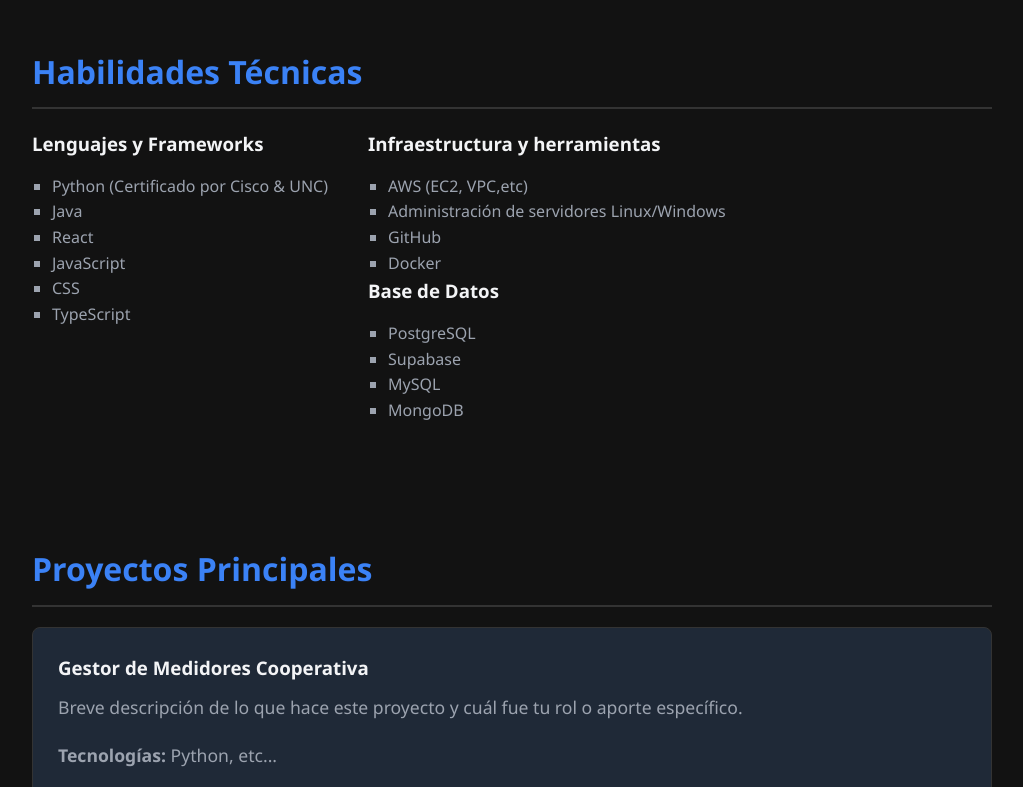
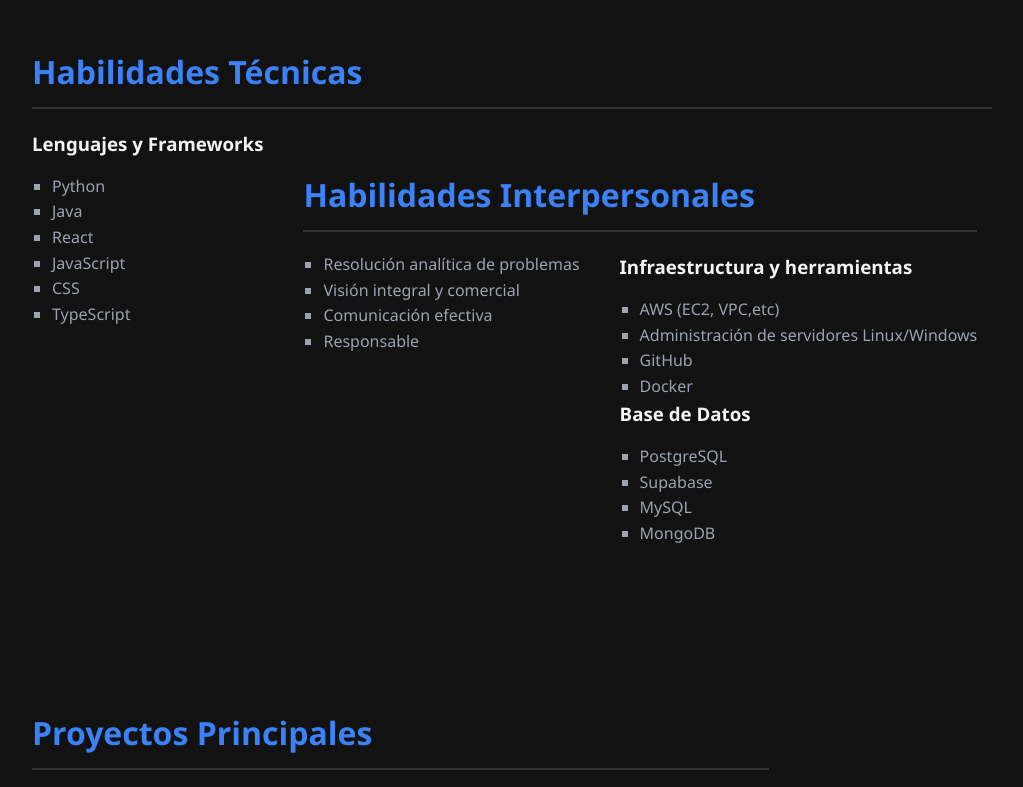
Before and after one commit to jerobustos/jerobustos.github.io, a plain HTML site: page index.html in a window 1280 px wide. Shown: the part 840-1627 px from the top of the page, without its empty margins (128-1151 px from the left). Drawn offline with Linux system fonts and the light colour scheme.

Commit message:
Update index.html

```diff
--- a/index.html
+++ b/index.html
@@ -41,12 +41,23 @@
                 <div class="categoria">
                     <h3>Lenguajes y Frameworks</h3>
                     <ul>
-                        <li>Python (Certificado por Cisco & UNC)</li>
+                        <li>Python </li>
                           <li>Java</li>
                           <li>React</li>
                           <li>JavaScript</li>
                           <li>CSS</li>
                             <li>TypeScript</li>
+                    </ul>
+                </div>
+                <section id="habilidades">
+            <h2>Habilidades Interpersonales</h2>
+            <div class="habilidades-contenedor">
+                <div class="categoria">
+                    <ul>
+                        <li>Resolución analítica de problemas </li>
+                          <li>Visión integral y comercial</li>
+                          <li>Comunicación efectiva</li>
+                          <li>Responsable</li>
                     </ul>
                 </div>
                 <div class="categoria">
```
